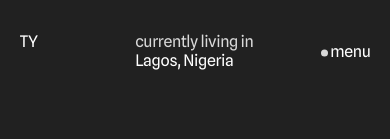
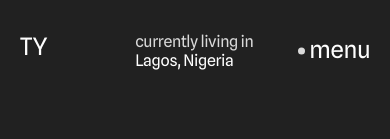
Before and after one commit to Temitayo-spec/portfolio-v2, a Next.js app: page / in a window 390 px wide. Shown: the top 139 px of the page. Built offline with nearby package versions, Linux system fonts and the light colour scheme.

Commit message:
feat: added some micro animations to the Header section

```diff
--- a/package.json
+++ b/package.json
@@ -11,9 +11,11 @@
   "dependencies": {
     "@studio-freight/lenis": "^1.0.33",
     "@studio-freight/react-lenis": "^0.0.40",
+    "framer-motion": "^10.17.9",
     "next": "14.0.4",
     "react": "^18",
     "react-dom": "^18",
+    "recoil": "^0.7.7",
     "sass": "^1.69.7"
   },
   "devDependencies": {
--- /dev/null
+++ b/src/components/Common/AnimatedLink/index.tsx
@@ -0,0 +1,146 @@
+import { useState } from 'react';
+import styles from './styles.module.scss';
+import { motion } from 'framer-motion';
+import Link from 'next/link';
+
+type AnimationProps = {
+  rest: {
+    y: number;
+  };
+  hover: {
+    y: number;
+    transition: {
+      duration: number;
+      ease: number[];
+      type: string;
+    };
+  };
+};
+
+const titleAnimation = {
+  rest: {
+    transition: {
+      staggerChildren: 0.01,
+    },
+  },
+  hover: {
+    transition: {
+      staggerChildren: 0.01,
+    },
+  },
+};
+
+const letterAnimation = {
+  rest: {
+    y: 0,
+  },
+  hover: {
+    y: -25,
+    transition: {
+      duration: 0.5,
+      ease: [0.6, 0.01, 0.05, 0.95],
+      type: 'tween',
+    },
+  },
+};
+
+const letterAnimationTwo = {
+  rest: {
+    y: 25,
+  },
+  hover: {
+    y: 0,
+    transition: {
+      duration: 0.5,
+      ease: [0.6, 0.01, 0.05, 0.95],
+      type: 'tween',
+    },
+  },
+};
+
+const AnimatedLink = ({
+  title,
+  secondTitle,
+  isLink,
+  href,
+  onClick,
+}: {
+  title: string;
+  secondTitle?: string;
+  isLink: boolean;
+  href?: string;
+  onClick?: () => void;
+}) => {
+  const [isHovered, setIsHovered] = useState(false);
+  return isLink ? (
+    <Link
+      href={href as string}
+      className={styles.link__container}
+      onMouseEnter={() => setIsHovered(true)}
+      onMouseLeave={() => setIsHovered(false)}
+    >
+      <AnimatedWord
+        title={title}
+        animations={letterAnimation}
+        isHovered={isHovered}
+      />
+      <span onClick={onClick} className={styles.absolute__container}>
+        <AnimatedWord
+          title={secondTitle ?? title}
+          animations={letterAnimationTwo}
+          isHovered={isHovered}
+        />
+      </span>
+    </Link>
+  ) : (
+    <p
+      className={styles.link__container}
+      onMouseEnter={() => setIsHovered(true)}
+      onMouseLeave={() => setIsHovered(false)}
+    >
+      <AnimatedWord
+        title={title}
+        animations={letterAnimation}
+        isHovered={isHovered}
+      />
+      <span className={styles.absolute__container}>
+        <AnimatedWord
+          title={secondTitle ?? title}
+          animations={letterAnimationTwo}
+          isHovered={isHovered}
+        />
+      </span>
+    </p>
+  );
+};
+
+export default AnimatedLink;
+
+const AnimatedWord = ({
+  title,
+  animations,
+  isHovered,
+}: {
+  title: string;
+  animations: AnimationProps;
+  isHovered: boolean;
+}) => (
+  <motion.span
+    className={styles.word}
+    variants={titleAnimation}
+    initial="rest"
+    animate={isHovered ? 'hover' : 'rest'}
+  >
+    {title.split('').map((char, i) =>
+      char === ' ' ? (
+        <span className={styles.span} key={i}>
+          &nbsp;
+        </span>
+      ) : (
+        <motion.span className={styles.span} variants={animations} key={i}>
+          {char}
+        </motion.span>
+      )
+    )}
+  </motion.span>
+);
--- /dev/null
+++ b/src/components/Common/AnimatedLink/styles.module.scss
@@ -0,0 +1,34 @@
+.link__container {
+    position: relative;
+    cursor: pointer;
+    display: flex;
+    flex-direction: column;
+    overflow: hidden;
+}
+
+
+.word {
+    white-space: nowrap;
+    position: relative;
+}
+
+.span {
+    position: relative;
+    display: inline-block;
+    white-space: nowrap;
+    color: var(--link-color);
+    font-size: 1rem;
+    font-weight: 400;
+
+    @media (max-width: 768px) {
+        color: var(--Background);
+        font-size: 1.5rem;
+        font-weight: 500;
+    }
+}
+
+
+.absolute__container {
+    position: absolute;
+    top: 0;
+}
--- /dev/null
+++ b/src/components/Common/MaskText/index.tsx
@@ -0,0 +1,67 @@
+import { useInView, motion } from 'framer-motion';
+import { useRef, Fragment } from 'react';
+import styles from './styles.module.scss';
+
+const MaskText = ({ phrases, tag }: { phrases: string[]; tag: string }) => {
+  const animate = {
+    initial: {
+      y: '100%',
+    },
+    open: (i: number) => ({
+      y: '0%',
+      transition: { duration: 1, delay: 0.1 * i, ease: [0.33, 1, 0.68, 1] },
+    }),
+  };
+  const body = useRef(null);
+  const isInView = useInView(body, { once: false, amount: 0.4 });
+
+  return (
+    <div ref={body}>
+      {phrases.map((phrase, index) => {
+        return (
+          <div className={styles.line__mask} key={index}>
+            {tag === 'h1' ? (
+              <motion.h1
+                variants={animate}
+                initial="initial"
+                animate={isInView ? 'open' : ''}
+                custom={index}
+              >
+                {phrase}
+              </motion.h1>
+            ) : tag === 'h2' ? (
+              <motion.h2
+                variants={animate}
+                initial="initial"
+                animate={isInView ? 'open' : ''}
+                custom={index}
+              >
+                {phrase}
+              </motion.h2>
+            ) : tag === 'h3' ? (
+              <motion.h3
+                variants={animate}
+                initial="initial"
+                animate={isInView ? 'open' : ''}
+                custom={index}
+              >
+                {phrase}
+              </motion.h3>
+            ) : (
+              <motion.p
+                variants={animate}
+                initial="initial"
+                animate={isInView ? 'open' : ''}
+                custom={index}
+              >
+                {phrase}
+              </motion.p>
+            )}
+          </div>
+        );
+      })}
+    </div>
+  );
+};
+
+export default MaskText;
--- /dev/null
+++ b/src/components/Common/MaskText/styles.module.scss
@@ -0,0 +1,5 @@
+
+
+.line__mask {
+    overflow: hidden;
+}
--- a/src/components/UI/Home/BriefAboutSection/styles.module.scss
+++ b/src/components/UI/Home/BriefAboutSection/styles.module.scss
@@ -15,6 +15,8 @@
         margin: auto;
         width: 90%;
         max-width: 1200px;
+        display: flex;
+        flex-direction: column;
     }
 
     p {
--- a/src/components/UI/Home/Header/index.tsx
+++ b/src/components/UI/Home/Header/index.tsx
@@ -1,19 +1,29 @@
 import styles from './styles.module.scss';
+import { AnimatedLink, MaskText } from '@/components';
 
 const Header = () => {
+  const locationPhrase = ['currently living in', 'Lagos, Nigeria'];
+
   return (
     <section className={styles.header__wrapper}>
       <div className={styles.header__inner}>
         <div className={styles.flex__one}>
           <div className={styles.logo}>
-            <p>TY</p>
+            <div>
+              <AnimatedLink
+                title="Ty"
+                secondTitle="Temitayo"
+                isLink={true}
+                href="/"
+              />
+            </div>
           </div>
-          <p className={styles.location}>
-            currently living in <br /> <span>Lagos, Nigeria</span>
-          </p>
+          <div className={styles.location}>
+            <MaskText phrases={locationPhrase} tag="p" />
+          </div>
         </div>
         <div className={styles.flex__two}>
-          <p>
+          <div>
             <svg
               xmlns="http://www.w3.org/2000/svg"
               width="7"
@@ -23,8 +33,8 @@ const Header = () => {
             >
               <circle cx="3.5" cy="4" r="3.5" fill="#D9D9D9" />
             </svg>{' '}
-            menu
-          </p>
+            <AnimatedLink title="menu" isLink={false} />
+          </div>
         </div>
       </div>
     </section>
--- a/src/components/UI/Home/Header/styles.module.scss
+++ b/src/components/UI/Home/Header/styles.module.scss
@@ -18,6 +18,10 @@
     display: flex;
     flex: 2;
     justify-content: space-between;
+
+    .logo {
+        flex: 0.5;
+    }
 }
 
 .flex__two {
@@ -25,12 +29,20 @@
     display: flex;
     justify-content: flex-end;
 
-    p {
+    div {
         color: #fff;
+        font-family: var(--font-spline-sans);
+        font-size: 1rem;
+        font-weight: 400;
+        letter-spacing: -0.02rem;
+        display: flex;
+        align-items: center;
+        gap: 0.3rem;
+        line-height: 100%;
     }
 }
 
-.logo p {
+.logo div {
     color: #FFF;
     font-size: 1rem;
     font-weight: 400;
@@ -39,11 +51,13 @@
 }
 
 .location {
-    color: #D9D9D9;
-    line-height: 120%;
-    letter-spacing: -0.02rem;
+    div div p {
+        color: #D9D9D9;
+        line-height: 120%;
+        letter-spacing: -0.02rem;
+    }
 
-    span {
+    div div:last-of-type p {
         color: #FFF;
     }
 }
--- a/src/components/index.ts
+++ b/src/components/index.ts
@@ -2,3 +2,5 @@ export { default as Header } from './UI/Home/Header';
 export { default as HeroSection } from './UI/Home/HeroSection';
 export { default as BriefAboutSection } from './UI/Home/BriefAboutSection';
 export { default as Footer } from './UI/Home/Footer';
+export { default as AnimatedLink } from './Common/AnimatedLink';
+export { default as MaskText } from './Common/MaskText';
```
Also changed, not shown: src/components/Common/Sidebar/index.tsx (added), src/components/Common/Sidebar/styles.module.scss (added), 1 other file (tests, documents, lock files or other folders).
